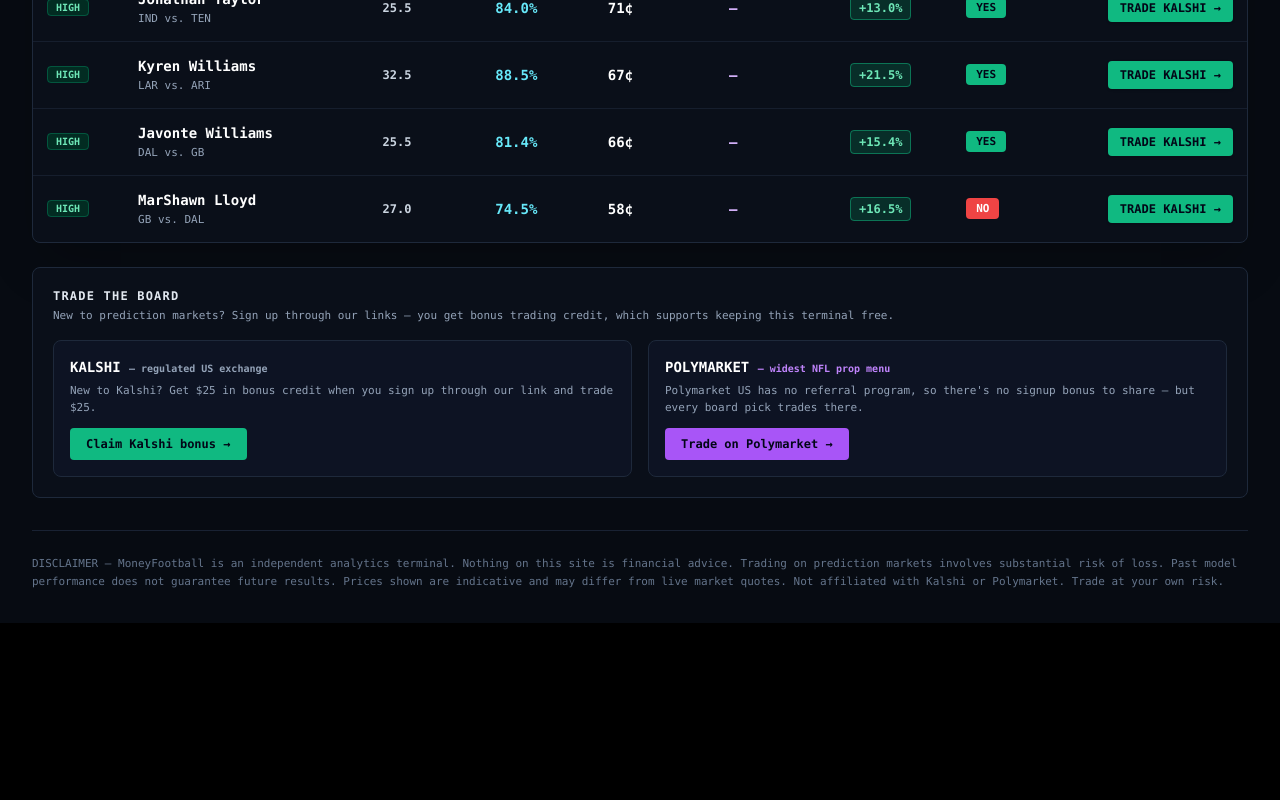
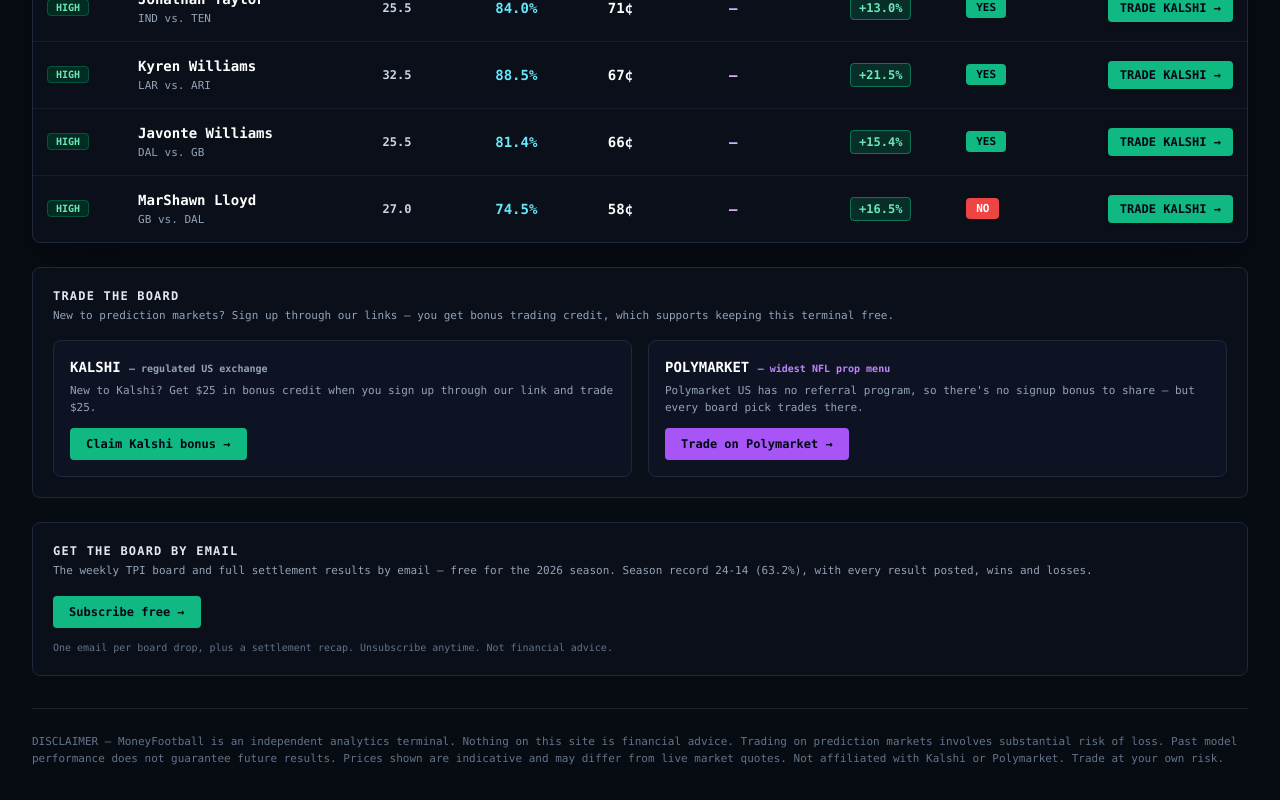
Before and after one commit to tomasgregoriocigar/moneyfootball, a Next.js app: page / in a window 1280 px wide. Shown: the part 751-1551 px from the top of the page. Before the commit the page ends 1374 px from the top, so only its background shows below. Built offline with nearby package versions, Linux system fonts and the light colour scheme.

Commit message:
feat: add Beehiiv newsletter signup section (retail tab) (#9)

```diff
--- a/public/data/slate_verdict.json
+++ b/public/data/slate_verdict.json
@@ -1,4 +1,8 @@
 {
+  "newsletter": {
+    "headline": "The weekly TPI board and full settlement results by email — free for the 2026 season. Season record 24-14 (63.2%), with every result posted, wins and losses.",
+    "url": "https://toms-newsletter-75cd86.beehiiv.com/"
+  },
   "paywall_label": "WEEK 6 PAYWALL ($49/MO)",
   "performance": {
     "all_time_record": "341-179",
--- a/src/app/page.tsx
+++ b/src/app/page.tsx
@@ -22,6 +22,11 @@ interface ReferralInfo {
   kalshi_headline: string | null;
   polymarket_url: string | null;
   polymarket_headline: string | null;
+}
+
+interface NewsletterInfo {
+  url: string | null;
+  headline: string | null;
 }
 
 const DEFAULT_TARGETS: SlateTarget[] = [
@@ -84,6 +89,11 @@ const DEFAULT_REFERRALS: ReferralInfo = {
   kalshi_headline: null,
   polymarket_url: null,
   polymarket_headline: null,
+};
+
+const DEFAULT_NEWSLETTER: NewsletterInfo = {
+  url: null,
+  headline: null,
 };
 
 function KpiCards({ perf }: { perf: any }) {
@@ -300,6 +310,37 @@ function ReferralSection({ referrals }: { referrals: ReferralInfo }) {
   );
 }
 
+function NewsletterSection({ newsletter }: { newsletter: NewsletterInfo }) {
+  const live = !!newsletter.url;
+  return (
+    <div className="bg-[#0a0f19] border border-slate-800 rounded-lg p-5">
+      <h2 className="text-xs font-bold tracking-widest text-slate-200 uppercase mb-1">
+        Get the board by email
+      </h2>
+      <p className="text-[11px] text-slate-400 mb-4">
+        {newsletter.headline ?? 'The weekly TPI board and full settlement results by email — free for the 2026 season.'}
+      </p>
+      {live ? (
+        <a
+          href={newsletter.url as string}
+          target="_blank"
+          rel="noreferrer"
+          className="inline-block px-4 py-2 rounded bg-emerald-500 hover:bg-emerald-400 text-slate-950 font-black text-xs transition-all"
+        >
+          Subscribe free &rarr;
+        </a>
+      ) : (
+        <span className="inline-block px-4 py-2 rounded bg-slate-800 text-slate-500 font-bold text-xs cursor-not-allowed">
+          Newsletter coming soon
+        </span>
+      )}
+      <p className="text-[10px] text-slate-500 mt-3">
+        One email per board drop, plus a settlement recap. Unsubscribe anytime. Not financial advice.
+      </p>
+    </div>
+  );
+}
+
 function MethodologySection() {
   const weights: Array<[string, string]> = [
     ['Goal-line rush ≤ 3 yds', '0.542'],
@@ -450,6 +491,7 @@ export default function Home() {
   const perf = (verdict as any)?.performance ?? {};
   const sniperHit = (verdict as any)?.sniper_hit ?? '77.8% (W1-W5)';
   const referrals: ReferralInfo = (verdict as any)?.referrals ?? DEFAULT_REFERRALS;
+  const newsletter: NewsletterInfo = (verdict as any)?.newsletter ?? DEFAULT_NEWSLETTER;
   const weekLabel = (verdict as any)?.week_label ?? 'WEEK 5';
 
   return (
@@ -527,6 +569,7 @@ export default function Home() {
             <KpiCards perf={perf} />
             <BoardTable targets={targets} weekLabel={weekLabel} expandedRow={expandedRow} toggleRow={toggleRow} />
             <ReferralSection referrals={referrals} />
+            <NewsletterSection newsletter={newsletter} />
           </>
         ) : (
           <>
```
Also changed, not shown: 1 other file (tests, documents, lock files or other folders).
